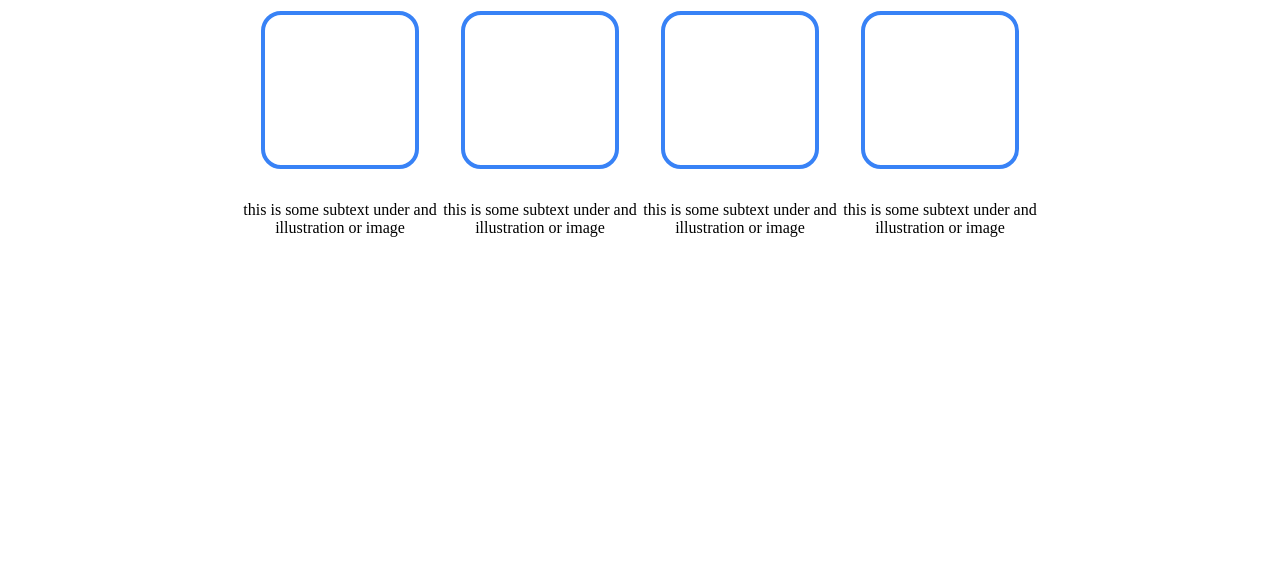
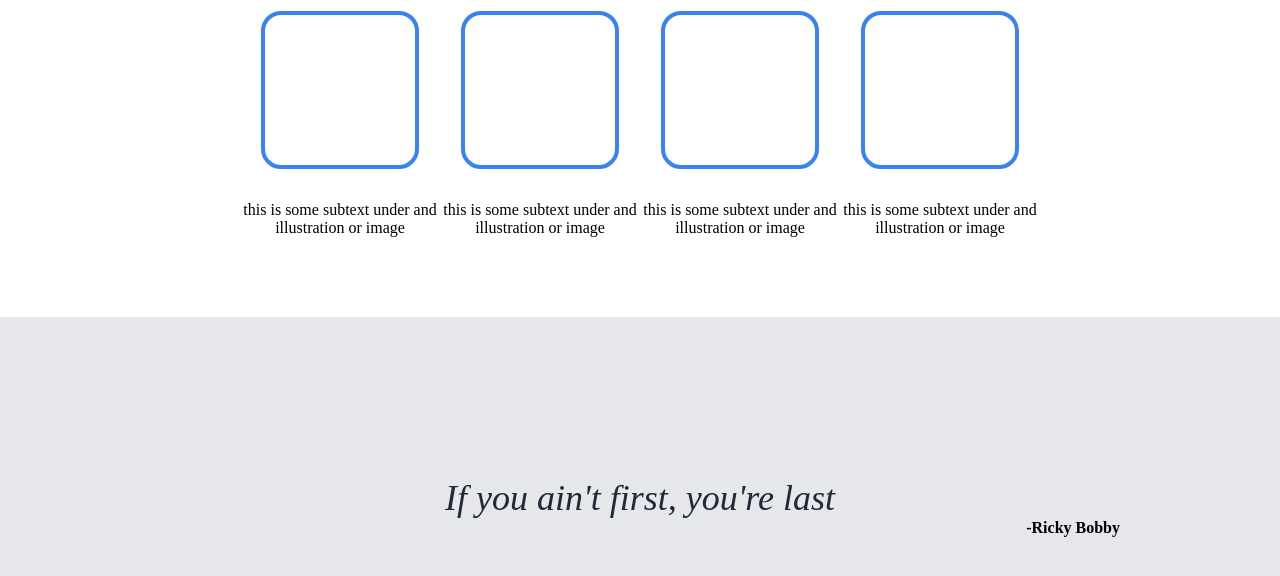
Before and after one commit to Crowlee27/Landing-Page, a plain HTML site: page index.html in a window 1280 px wide. Shown: the part 502-1078 px from the top of the page. Before the commit the page ends 819 px from the top, so only its background shows below. Drawn offline with Linux system fonts and the light colour scheme.

Commit message:
add quote bar

```diff
--- a/index.html
+++ b/index.html
@@ -68,5 +68,10 @@
         </div>
     </div>
 
+    <div class="quote-bar">
+        <p class="quote">If you ain't first, you're last</p>
+        <p class="quote-person">-Ricky Bobby</p>
+    </div>
+
 </body>
 </html>
--- a/style.css
+++ b/style.css
@@ -123,3 +123,25 @@ second-bar{
     border: 4px solid #3882f6;
     border-radius: 20px;
 }
+
+.quote-bar{
+    background-color: #e5e7eb;
+    display: flex;
+    flex-direction: column;
+    padding: 10rem;
+}
+
+.quote{
+    font-size: 36px;
+    font-style: italic;
+    color: #1f2937;
+    display: flex;
+    justify-content: center;
+    align-items: center;
+}
+
+.quote-person{
+    font-weight: bold;
+    display: flex;
+    justify-content: end;
+}
```
